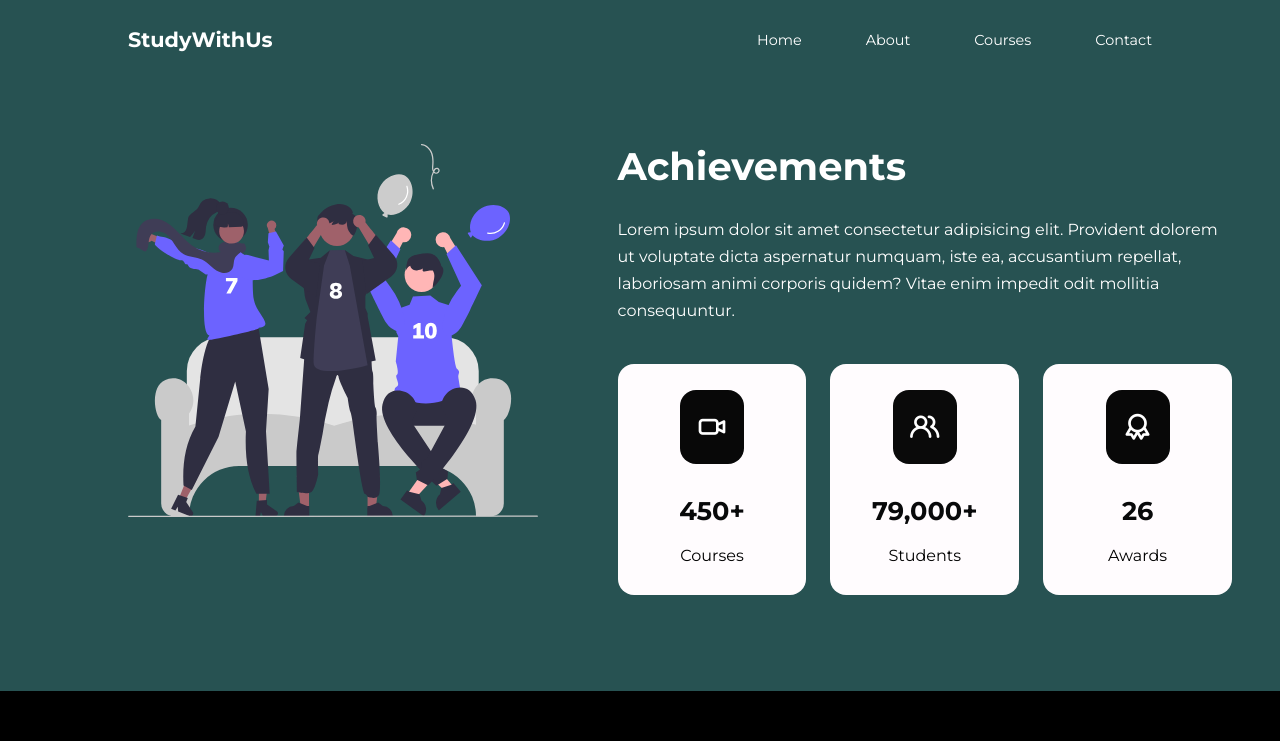
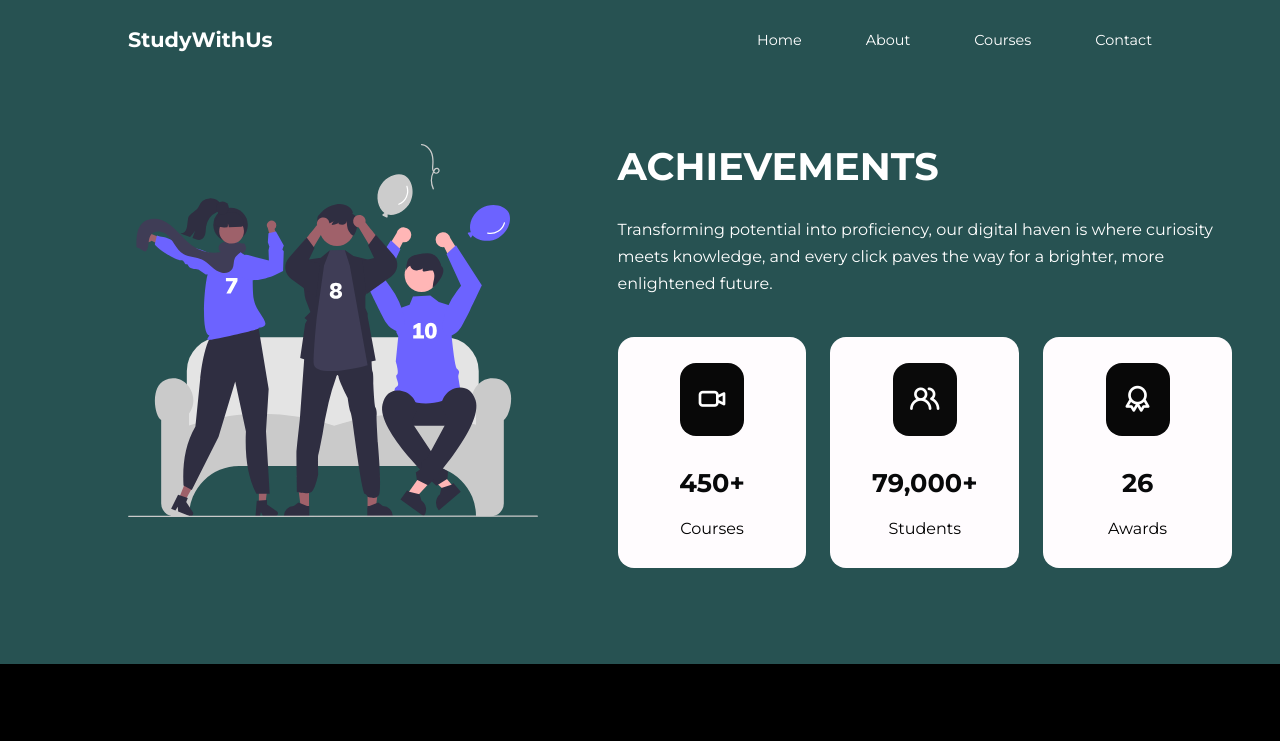
Before and after one commit to Mallickayushi19/studywithus1.github.io, a plain HTML site: page about.html in a window 1280 px wide. Shown: the top 741 px of the page. Drawn offline with nearby package versions, Linux system fonts and the light colour scheme.

Commit message:
Update about.html

```diff
--- a/about.html
+++ b/about.html
@@ -50,12 +50,9 @@
             </div>
 
             <div class="about__achievements-right">
-                <h1>Achievements</h1>
+                <h1>ACHIEVEMENTS</h1>
                 <p>
-                    Lorem ipsum dolor sit amet consectetur adipisicing elit.
-                    Provident dolorem ut voluptate dicta aspernatur numquam,
-                    iste ea, accusantium repellat, laboriosam animi corporis
-                    quidem? Vitae enim impedit odit mollitia consequuntur.
+                     Transforming potential into proficiency, our digital haven is where curiosity meets knowledge, and every click paves the way for a brighter, more enlightened future.
                 </p>
                 <div class="achievements__cards">
                     <article class="achievement__card">
```
